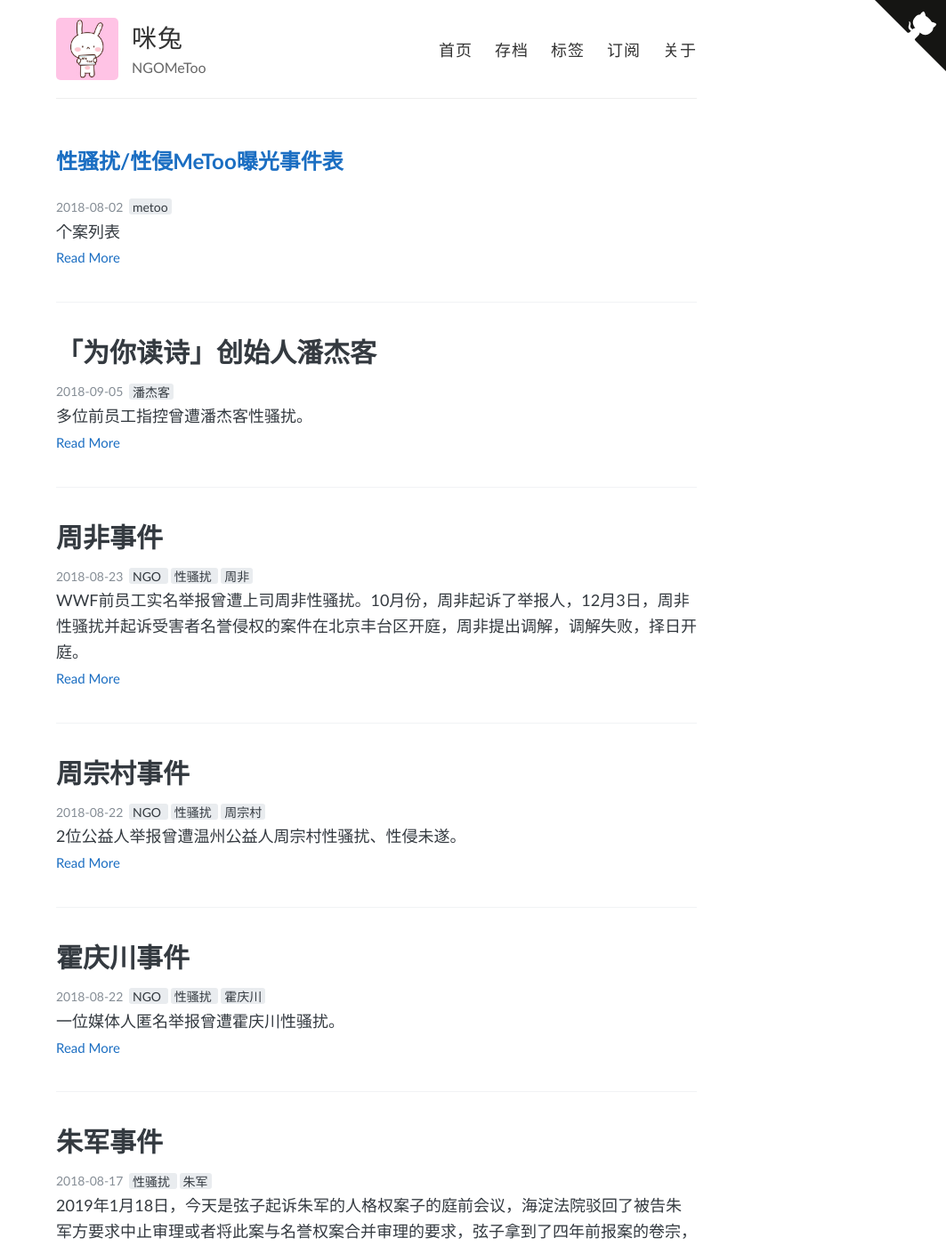
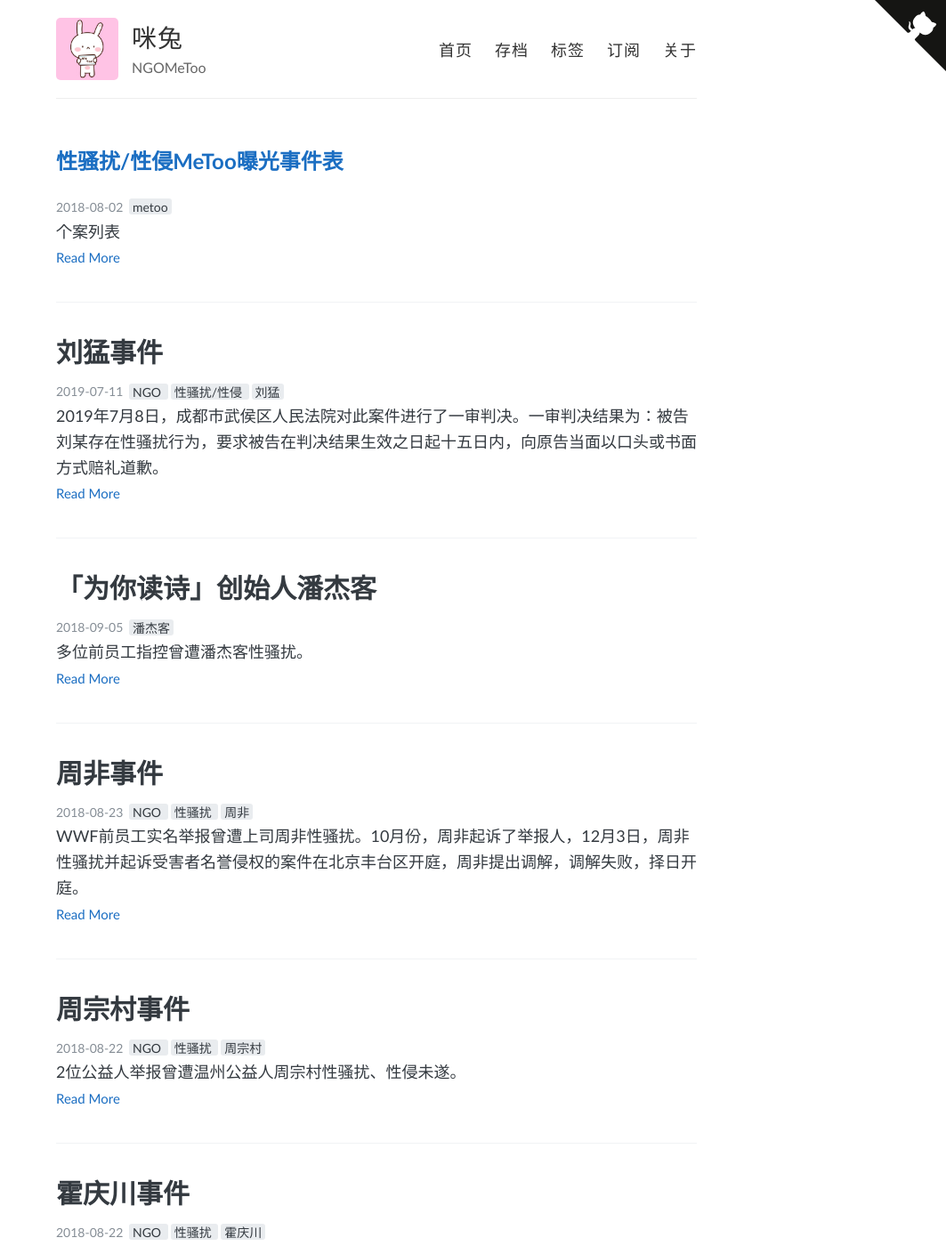
Before and after one commit to NGOMeToo/NGOMeToo.github.io, a Jekyll site: the page built from index.html, in a window 1280 px wide and 1400 px high. Shown: the whole window at 89% size, without its empty margins (217-1280 px from the left). Built offline with Jekyll 4.4.1, drawn with Linux system fonts in a browser that asks for light colours; the list of posts is cut into pages by our own code; some of the changed text lies outside the part shown.

Commit message:
成都徐某诉刘某性骚扰损害纠纷案一审胜诉

```diff
--- a/_posts/2018-08-13-Liu-Meng.md
+++ b/_posts/2018-08-13-Liu-Meng.md
@@ -4,7 +4,7 @@ layout: post
 
 title: 刘猛事件
 
-date: 2018-08-13
+date: 2019-07-11
 
 categories: Archive
 
@@ -13,11 +13,11 @@ tags:
   - 性骚扰/性侵
   - 刘猛
 
-description: 刘猛性骚扰/性侵造成人格权侵害的民事案件已立案。成都市民政局已向法院发函了解情况。
+description: 2019年7月8日，成都市武侯区人民法院对此案件进行了一审判决。一审判决结果为：被告刘某存在性骚扰行为，要求被告在判决结果生效之日起十五日内，向原告当面以口头或书面方式赔礼道歉。
 
 ---
 
-> 最后更新时间： 2018.8.20
+> 最后更新时间： 2019.07.11
 
 ---
 
@@ -91,6 +91,10 @@ description: 刘猛性骚扰/性侵造成人格权侵害的民事案件已立案
 > 4、网文已经给与此事件无关的人员造成了伤害与困扰，本着不伤及无辜的原则，希望大家在法律裁判之前，删除未加证实的言论。
 
 8月14日下午，每日人物致电成都市民政局社会组织管理处处长江维。江维表示，[主管部门已向法院发公函了解情况](https://mp.weixin.qq.com/s?__biz=MjM5ODI4ODE2MQ==&mid=2651790790&idx=1&sn=a0f08c322c3872cc393301aae5ac236b&chksm=bd36b3888a413a9e85b32f9762352029143cc06981d9487c8d2f50fa18531f166960f3ec3d9e&mpshare=1&scene=1&srcid=0819fs4CSGNFE8yNGO98zRDf#rd)，并依托社工协会对刘猛和“一天公益”进行相关调查，并补充说「我们也只能针对帖子里反映的情况，在法律的框架内去解释、澄清事实，谁犯了事谁就担责。」。
+
+## 【2019年7月8日】
+
+今日，成都市武侯区人民法院对举报人诉刘猛骚扰女社工案[作出一审判决](https://mp.weixin.qq.com/s?src=11&timestamp=1562853902&ver=1722&signature=iFIyfSqp7kBUTY3Udci9kHhQjocCZBuUTC0EnB1y*tZ*aXCCoJeQdK*8up2WD8GRStTH*9jAxoa*OJTkBg*yYInSj7x*pSQDHTDoJ10z-kf-cSRliUPSjK5Yv26fzzqE&new=1)：被告刘某存在性骚扰行为，要求被告在判决结果生效之日起十五日内，向原告当面以口头或书面方式赔礼道歉。
 
 # 3. 各方意见
 
@@ -172,6 +176,7 @@ description: 刘猛性骚扰/性侵造成人格权侵害的民事案件已立案
 >
 > 隔天删除文章，不是有敦和的朋友跟我说了什么，而是我知道很多朋友拿过敦和的资助，所以删了。您现在这么说，好像我是因为您的律师函才删的，我是绝对不会同意的。
 
+- 2019年7月8日，[成都徐某诉刘某性骚扰损害纠纷案一审胜诉]((https://mp.weixin.qq.com/s?src=11&timestamp=1562853902&ver=1722&signature=iFIyfSqp7kBUTY3Udci9kHhQjocCZBuUTC0EnB1y*tZ*aXCCoJeQdK*8up2WD8GRStTH*9jAxoa*OJTkBg*yYInSj7x*pSQDHTDoJ10z-kf-cSRliUPSjK5Yv26fzzqE&new=1）)。成都市武侯区人民法院对轰动一时的成都社工界“大佬”刘某骚扰女社工案件进行了一审判决，一审判决结果为：被告刘某存在性骚扰行为，要求被告在判决结果生效之日起十五日内，向原告当面以口头或书面方式赔礼道歉。
 
 
 # 5. 图片资料
```
